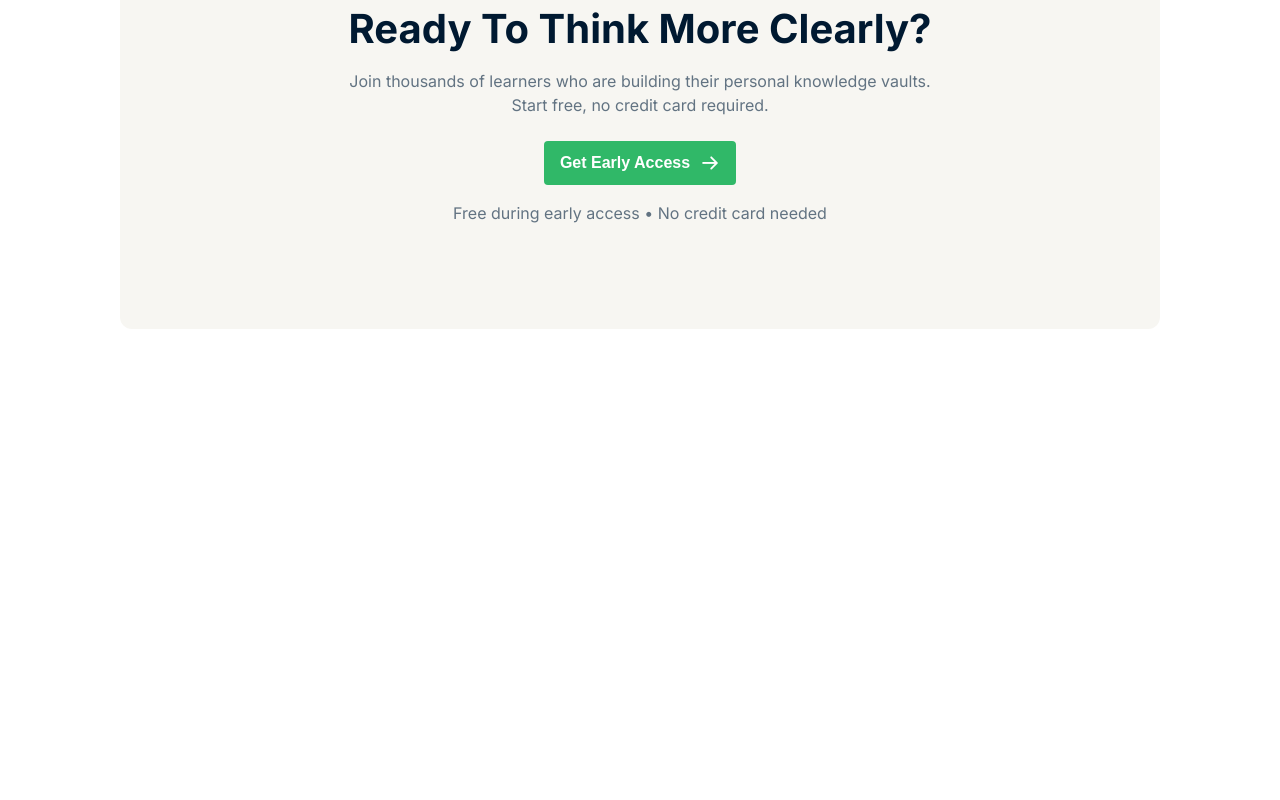
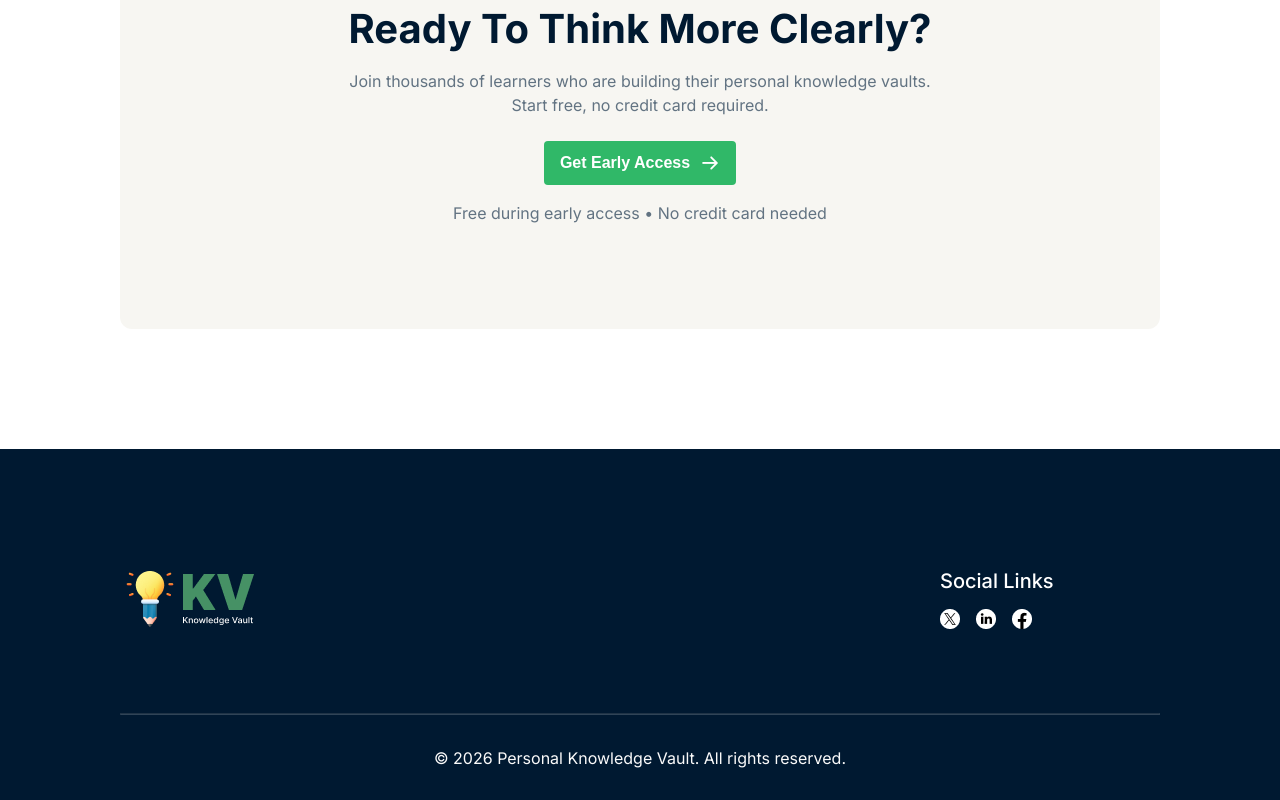
Before and after one commit to alihossen3838/ph-batch-13-assignment-1, a plain HTML site: page index.html in a window 1280 px wide. Shown: the part 2186-2986 px from the top of the page. Before the commit the page ends 2635 px from the top, so only its background shows below. Drawn offline with Linux system fonts and the light colour scheme.

Commit message:
feat: style footer section with figma-accurate spacing and layout

```diff
--- a/index.html
+++ b/index.html
@@ -105,12 +105,18 @@
                 <div class="second-brain-content">
                     <p class="info-green">The Solution</p>
                     <h2>Your second brain,<br> structured by design.</h2>
-                    <p class="info">Personal Knowledge Vault isn't another note-taking app. z<br> It's a thinking environment where every note, link, and summary<br> becomes part of an interconnected web of understanding.</p>
+                    <p class="info">Personal Knowledge Vault isn't another note-taking app. z<br> It's a thinking
+                        environment where every note, link, and summary<br> becomes part of an interconnected web of
+                        understanding.</p>
                     <ul class="second-brain-list">
-                        <li><img src="./assets/CheckCircle.png" alt="check mark">Capture ideas with structure built-in from day one</li>
-                        <li><img src="./assets/CheckCircle.png" alt="check mark">Connect related concepts automatically as you write</li>
-                        <li><img src="./assets/CheckCircle.png" alt="check mark">Build lasting knowledge through reflection prompts</li>
-                        <li><img src="./assets/CheckCircle.png" alt="check mark">Find anything instantly with semantic search</li>
+                        <li><img src="./assets/CheckCircle.png" alt="check mark">Capture ideas with structure built-in
+                            from day one</li>
+                        <li><img src="./assets/CheckCircle.png" alt="check mark">Connect related concepts automatically
+                            as you write</li>
+                        <li><img src="./assets/CheckCircle.png" alt="check mark">Build lasting knowledge through
+                            reflection prompts</li>
+                        <li><img src="./assets/CheckCircle.png" alt="check mark">Find anything instantly with semantic
+                            search</li>
                     </ul>
                 </div>
             </div>
@@ -120,15 +126,41 @@
             <div class="early-access-container">
                 <h2>Ready to think more clearly?</h2>
                 <p>
-                    Join thousands of learners who are building their personal knowledge vaults.<br>Start free, no credit card required.
+                    Join thousands of learners who are building their personal knowledge vaults.<br>Start free, no
+                    credit card required.
                 </p>
-                <button class="btn" id="ea-btn">Get Early Access <img src="./assets/ArrowRight.png" alt="right arrow icon"></button>
+                <button class="btn" id="ea-btn">Get Early Access <img src="./assets/ArrowRight.png"
+                        alt="right arrow icon"></button>
                 <p>
                     Free during early access <span class="dot">•</span> No credit card needed
                 </p>
             </div>
         </section>
     </main>
+
+    <footer>
+        <div class="footer-container">
+            <div class="footer-content">
+                <div class="footer-logo">
+                    <img src="./assets/logo-footer.png" alt="Knowledge vault footer logo">
+                </div>
+                <div class="footer-connection">
+                    <h3>Social Links</h3>
+                    <div class="social-icons">
+                        <a href="#"><img src="./assets/x.png" alt="X icon"></a>
+                        <a href="#"><img src="./assets/linkedin.png" alt="LinkedIn icon"></a>
+                        <a href="#"><img src="./assets/facebook.png" alt="Facebook icon"></a>
+                    </div>
+                </div>
+            </div>
+            <hr class="footer-divider">
+            <div class="footer-copyright">
+                <p>
+                    &copy; 2026 Personal Knowledge Vault. All rights reserved.
+                </p>
+            </div>
+        </div>
+    </footer>
 </body>
 
 </html>
--- a/styles.css
+++ b/styles.css
@@ -354,3 +354,78 @@ nav .menu a:hover {
 .early-access-container #ea-btn {
     margin-bottom: 16px;
 }
+
+/* Style Footer Section */
+footer {
+    padding: 120px 120px 30px 120px;
+    background-color: #001931;
+    display: flex;
+    flex-direction: column;
+    justify-content: flex-start;
+    align-items: flex-start;
+}
+
+.footer-container {
+    width: 100%;
+    max-width: 1360px;
+    margin: 0 auto;
+    display: flex;
+    flex-direction: column;
+    /* gap: 80px; */
+}
+
+.footer-content {
+    width: 100%;
+    max-width: 1360px;
+    display: flex;
+    flex-direction: row;
+    justify-content: space-between;
+    align-items: flex-start;
+    margin-bottom: 80px;
+}
+
+.footer-connection {
+    width: 100%;
+    max-width: 220px;
+    display: flex;
+    flex-direction: column;
+    justify-content: flex-start;
+    align-items: flex-start;
+    gap: 16px;
+}
+
+.footer-connection h3 {
+    font-size: 20px;
+    font-weight: 500;
+    color: #FFFFFF;
+    text-align: left;
+}
+
+.social-icons {
+    display: flex;
+    flex-direction: row;
+    justify-content: flex-start;
+    align-items: flex-start;
+    gap: 16px;
+}
+
+.social-icons a {
+    transition: all 0.3s ease;
+}
+
+.social-icons a:hover {
+    transform: scale(1.1);
+}
+
+.footer-divider {
+    margin-bottom: 30.5px;
+    opacity: 0.2;
+}
+
+.footer-copyright {
+    font-size: 16px;
+    font-weight: 400;
+    line-height: 24px;
+    text-align: center;
+    color: #FAFAFA;
+}
```
Also changed, not shown: assets/facebook.png (added), assets/linkedin.png (added), assets/x.png (added).
